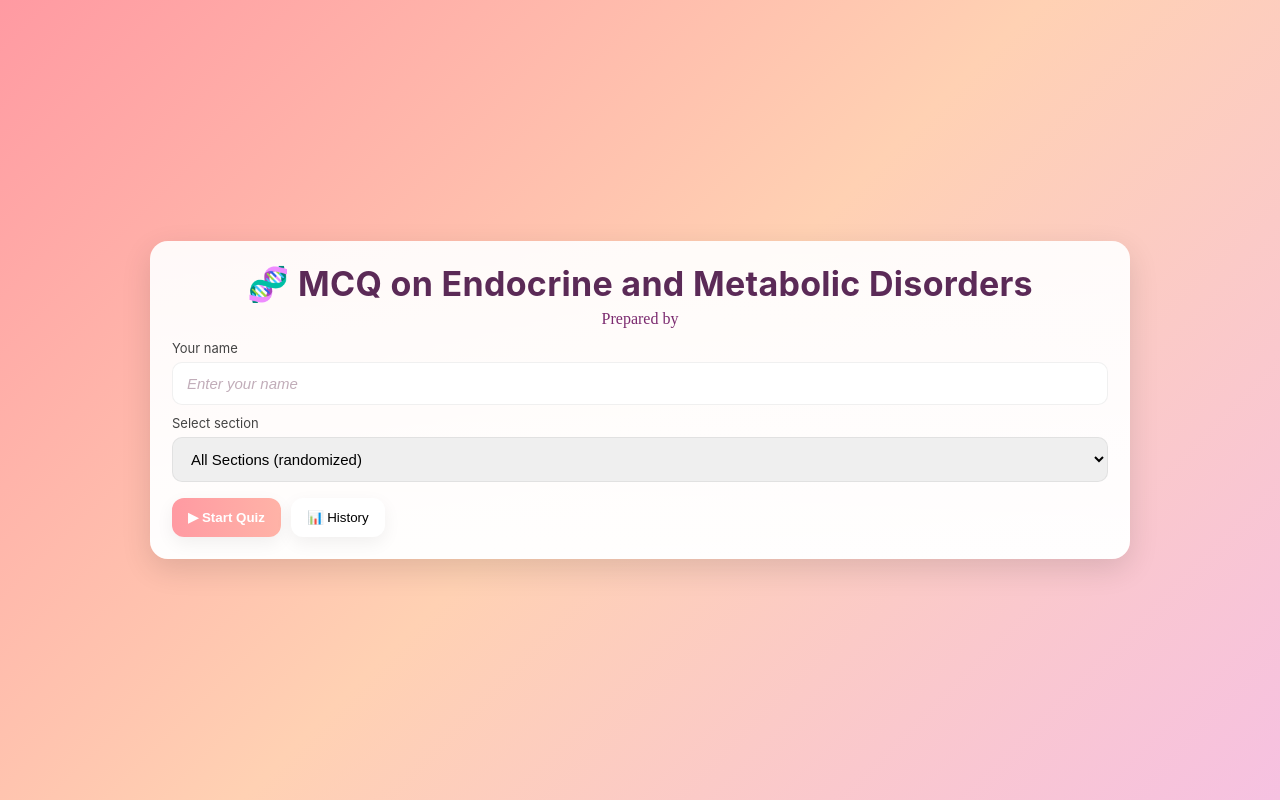
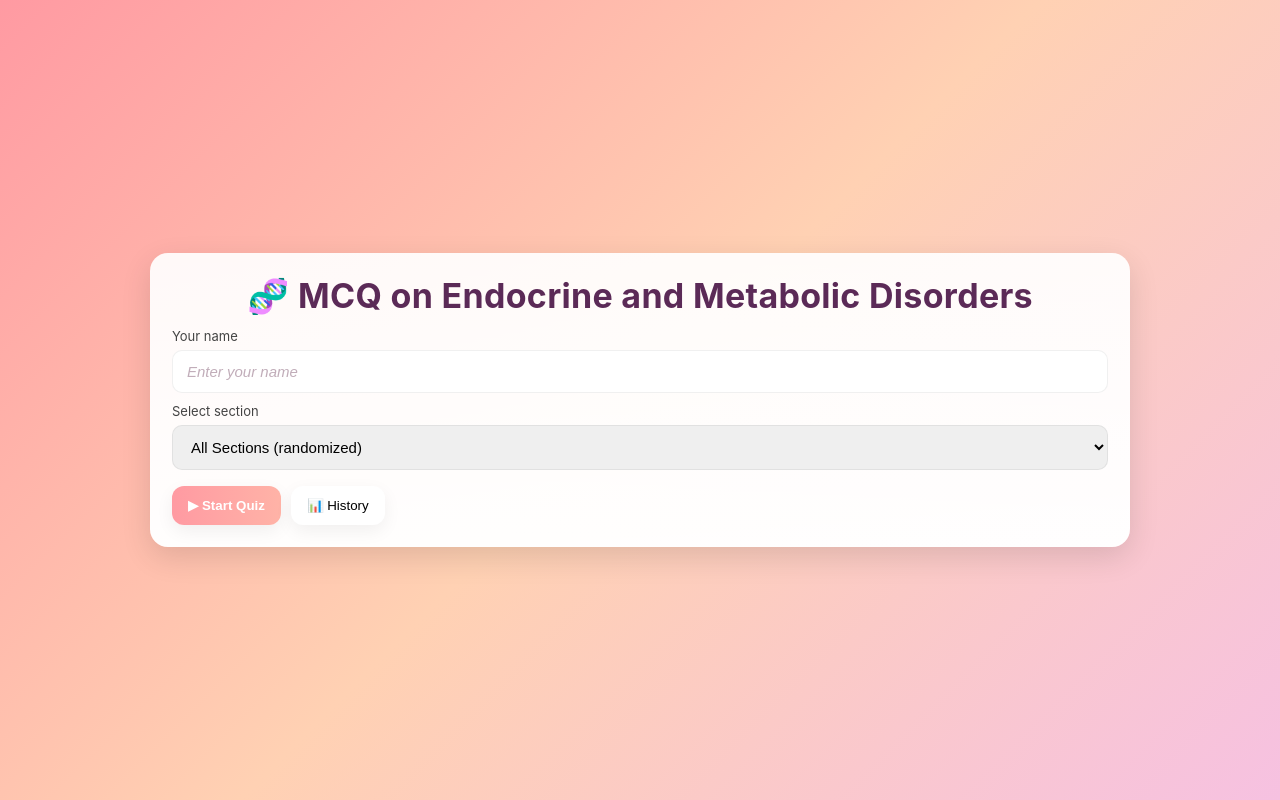
Before and after one commit to kannagobi69-art/endocrine-quiz, a plain HTML site: page index.html in a window 1280 px wide. Drawn offline with Linux system fonts and the light colour scheme.

```diff
--- a/index.html
+++ b/index.html
@@ -12,7 +12,7 @@
     <main class="card">
       <header class="card-header center">
         <h1 class="title">🧬 MCQ on Endocrine and Metabolic Disorders </h1>
-        <div class="tagline">Prepared by <span class="author"> </span></div>
+        <div class="tagline"> <span class="author"> </span></div>
         <p class="mobile-instruction">👉 Move the screen upward to view your questions</p>
       </header>
 
```
